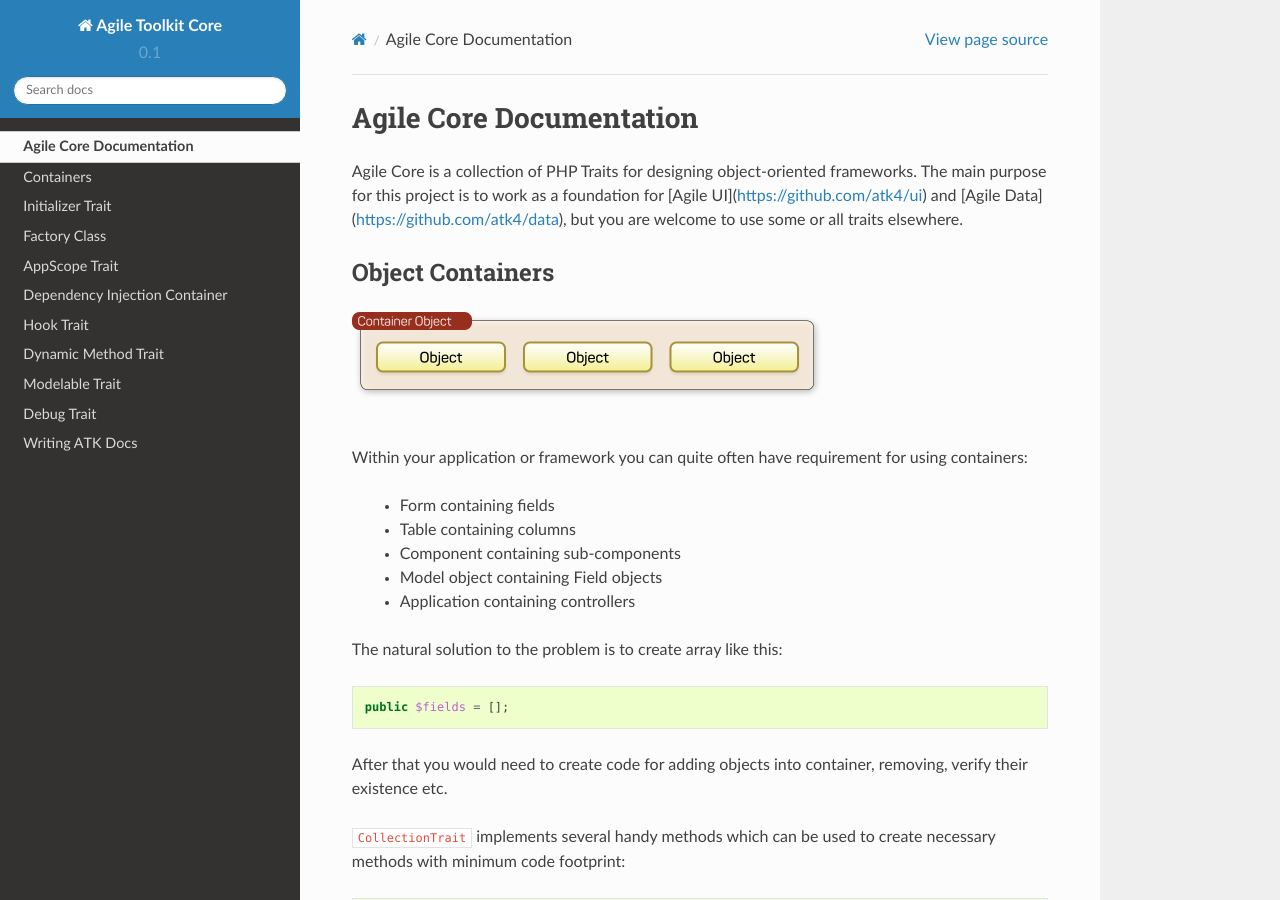
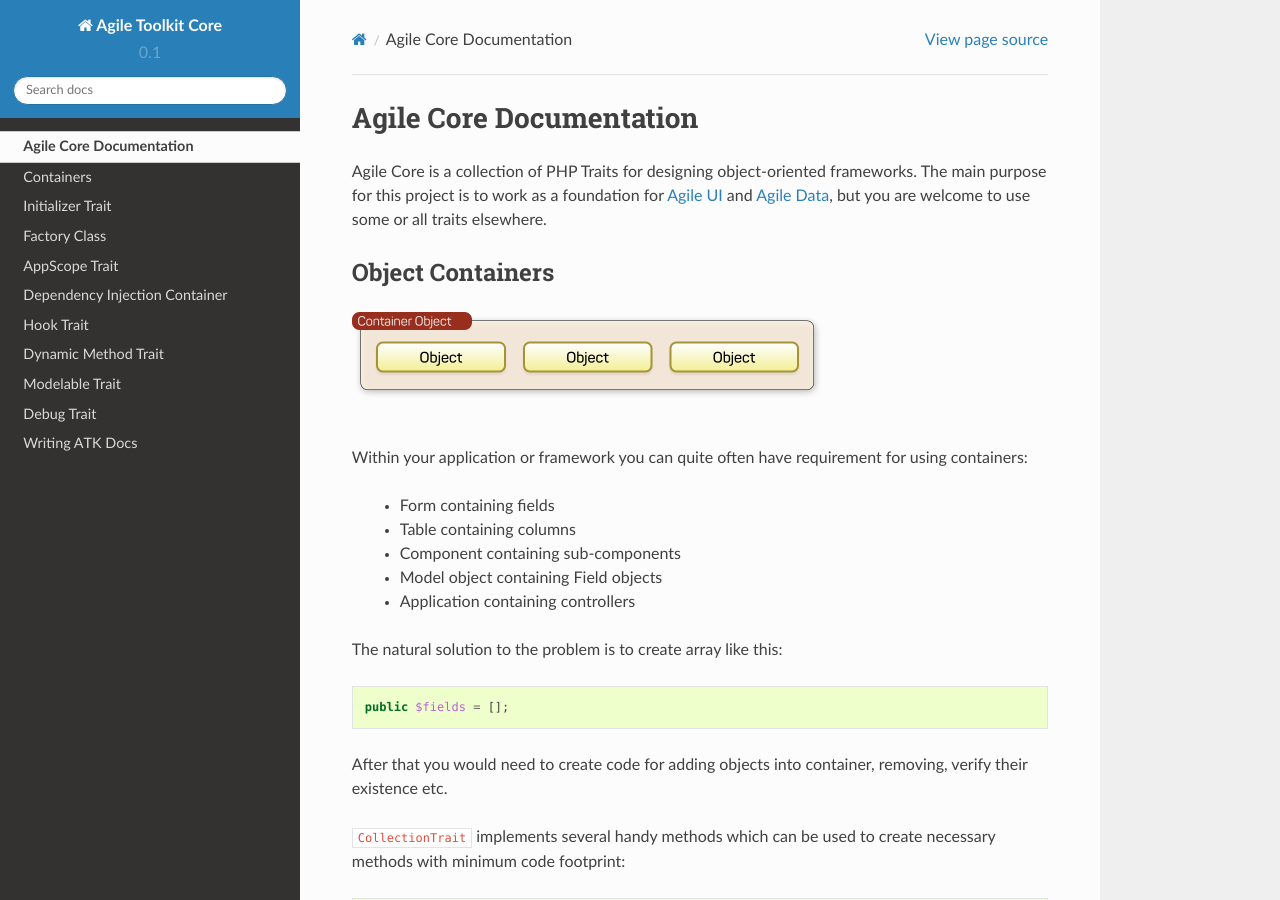
Before and after one commit to atk4/core, a Sphinx documentation site: the page built from docs/index.rst, in a window 1280 px wide and 900 px high. Built offline with Sphinx 7.4.7 and the Read the Docs theme 2.0.0, drawn with Linux system fonts in a browser that asks for light colours; pages that are not in the unit, such as notebooks, are missing from menus; cross-references to code outside the pages are shown as plain code; part of the change alters nothing that is shown.

Commit message:
Fix Markdown links in reStructured Text

```diff
--- a/docs/index.rst
+++ b/docs/index.rst
@@ -5,8 +5,11 @@ Agile Core Documentation
 
 Agile Core is a collection of PHP Traits for designing object-oriented
 frameworks. The main purpose for this project is to work as a foundation for
-[Agile UI](https://github.com/atk4/ui) and [Agile Data](https://github.com/atk4/data),
+`Agile UI`_ and `Agile Data`_,
 but you are welcome to use some or all traits elsewhere.
+
+.. _Agile UI: https://github.com/atk4/ui
+.. _Agile Data: https://github.com/atk4/data
 
 .. toctree::
    :hidden:
```
